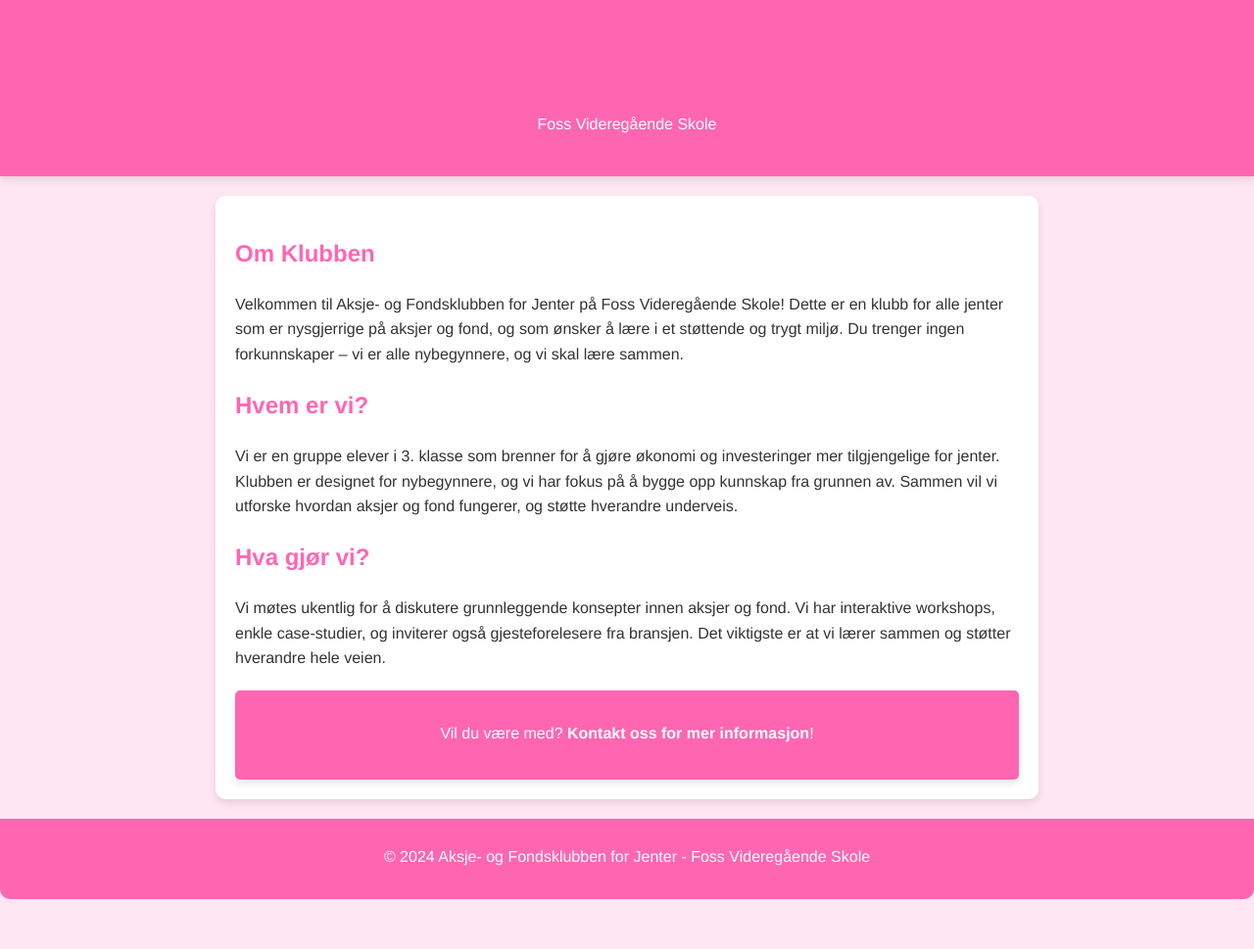
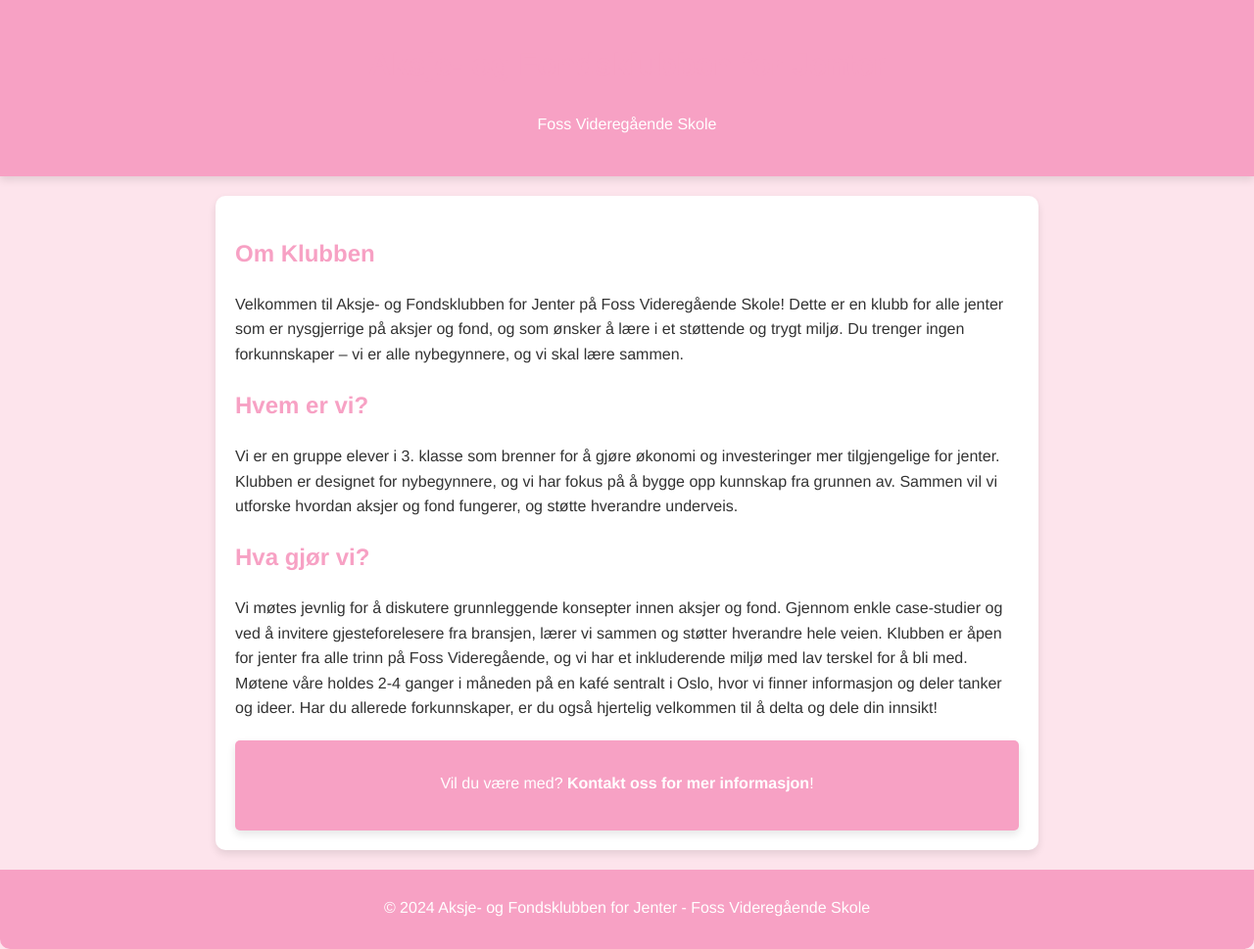
Before and after one commit to Stine06/aksje-klubb-foss-vgs, a plain HTML site: page index.html in a window 1280 px wide. Shown: the whole page at 98% size. Before the commit the page ends 918 px from the top, so only its background shows below. Drawn offline with Linux system fonts and the light colour scheme.

Commit message:
Add files via upload

```diff
--- a/index.html
+++ b/index.html
@@ -7,14 +7,14 @@
     <style>
         body {
             font-family: 'Helvetica Neue', Arial, sans-serif;
-            background-color: #ffe6f2;
+            background-color: #fde4ec;
             color: #333;
             margin: 0;
             padding: 0;
             line-height: 1.6;
         }
         header {
-            background-color: #ff66b2;
+            background-color: #f7a1c4;
             color: white;
             padding: 20px;
             text-align: center;
@@ -29,13 +29,13 @@
             box-shadow: 0 4px 8px rgba(0, 0, 0, 0.1);
         }
         h1, h2 {
-            color: #ff66b2;
+            color: #f7a1c4;
         }
         p {
             margin-bottom: 20px;
         }
         .cta {
-            background-color: #ff66b2;
+            background-color: #f7a1c4;
             color: white;
             padding: 15px;
             text-align: center;
@@ -49,7 +49,7 @@
             font-weight: bold;
         }
         footer {
-            background-color: #ff66b2;
+            background-color: #f7a1c4;
             color: white;
             text-align: center;
             padding: 10px;
@@ -71,7 +71,7 @@
         <p>Vi er en gruppe elever i 3. klasse som brenner for å gjøre økonomi og investeringer mer tilgjengelige for jenter. Klubben er designet for nybegynnere, og vi har fokus på å bygge opp kunnskap fra grunnen av. Sammen vil vi utforske hvordan aksjer og fond fungerer, og støtte hverandre underveis.</p>
 
         <h2>Hva gjør vi?</h2>
-        <p>Vi møtes ukentlig for å diskutere grunnleggende konsepter innen aksjer og fond. Vi har interaktive workshops, enkle case-studier, og inviterer også gjesteforelesere fra bransjen. Det viktigste er at vi lærer sammen og støtter hverandre hele veien.</p>
+        <p>Vi møtes jevnlig for å diskutere grunnleggende konsepter innen aksjer og fond. Gjennom enkle case-studier og ved å invitere gjesteforelesere fra bransjen, lærer vi sammen og støtter hverandre hele veien. Klubben er åpen for jenter fra alle trinn på Foss Videregående, og vi har et inkluderende miljø med lav terskel for å bli med. Møtene våre holdes 2-4 ganger i måneden på en kafé sentralt i Oslo, hvor vi finner informasjon og deler tanker og ideer. Har du allerede forkunnskaper, er du også hjertelig velkommen til å delta og dele din innsikt!</p>
 
         <div class="cta">
             <p>Vil du være med? <a href="mailto:kontakt@klubben.no">Kontakt oss for mer informasjon</a>!</p>
```
